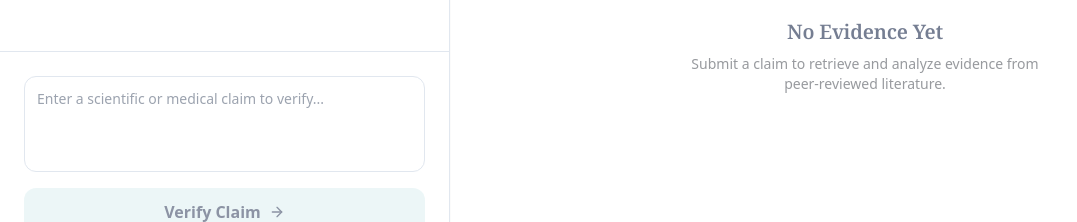
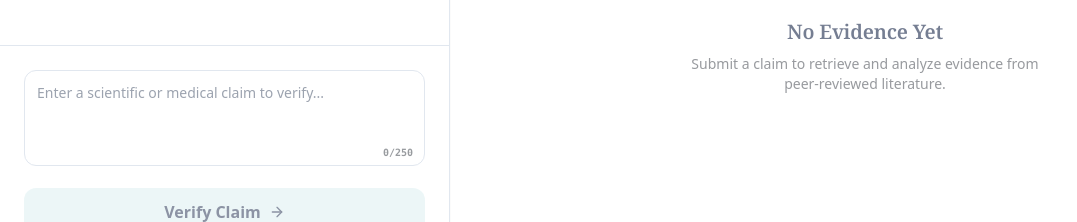
Before and after one commit to AryanAngiras31/Verity, a React (Vite) app in the folder frontend/: page / in a window 1280 px wide. Shown: the part 436-658 px from the top of the page, without its empty margins (0-1077 px from the left). Built offline with nearby package versions, Linux system fonts and the light colour scheme.

Commit message:
feat: Enforce a limit of 250 characters on the claim length in both the frontend and the backend

```diff
--- a/frontend/src/App.tsx
+++ b/frontend/src/App.tsx
@@ -42,7 +42,7 @@ export default function App() {
     if (isLoading) {
       interval = window.setInterval(() => {
         setMessageIndex((prev) => (prev + 1) % LOADING_STEPS.length);
-      }, 4000);
+      }, 1000);
     } else {
       setMessageIndex(0);
     }
@@ -51,7 +51,7 @@ export default function App() {
 
   const handleVerify = (e: React.FormEvent) => {
     e.preventDefault();
-    if (!inputValue.trim()) return;
+    if (!inputValue.trim() || inputValue.length > 250) return;
     verifyClaim(inputValue);
   };
 
@@ -126,13 +126,24 @@ export default function App() {
 
         <div className="p-6 border-t border-border bg-background">
           <form onSubmit={handleVerify} className="flex flex-col gap-4">
+            <div className="relative">
               <textarea
-              className="w-full h-24 p-3 bg-background border border-border rounded-xl resize-none focus:outline-none focus:ring-2 focus:ring-ring focus:border-transparent text-sm"
+                className="w-full h-24 p-3 pb-6 bg-background border border-border rounded-xl resize-none focus:outline-none focus:ring-2 focus:ring-ring focus:border-transparent text-sm"
                 placeholder="Enter a scientific or medical claim to verify..."
                 value={inputValue}
                 onChange={(e) => setInputValue(e.target.value)}
                 disabled={isLoading}
+                maxLength={250} // Hard limit at the browser level
               />
+              {/* Character Counter */}
+              <div
+                className={`absolute bottom-3 right-3 text-[10px] font-mono font-bold transition-colors ${
+                  inputValue.length >= 250 ? "text-[hsl(var(--stance-refute))]" : "text-muted-foreground/60"
+                }`}
+              >
+                {inputValue.length}/250
+              </div>
+            </div>
             <button
               type="submit"
               disabled={isLoading || !inputValue.trim()}
@@ -178,12 +189,13 @@ export default function App() {
           <div className="text-sm text-muted-foreground h-5">
             {currentClaim && (
               <p className="flex items-center gap-1.5">
-                <span>Analyzing:</span>
-                {/* Subtle Pulse Animation on the claim text */}
+                <span className="shrink-0">Analyzing:</span>
+                {/* Subtle Pulse Animation and Truncation on the claim text */}
                 <span
-                  className={`italic font-medium text-foreground ${isLoading ? "animate-pulse" : ""}`}
+                  className={`italic font-medium text-foreground truncate ${isLoading ? "animate-pulse" : ""}`}
+                  title={currentClaim} // Shows the full claim on hover!
                 >
-                  "{currentClaim}"
+                  "{currentClaim.length > 200 ? `${currentClaim.slice(0, 200)}...` : currentClaim}"
                 </span>
               </p>
             )}
```
Also changed, not shown: 1 other file (tests, documents, lock files or other folders). Lines whose indentation alone changed are shown as unchanged.
